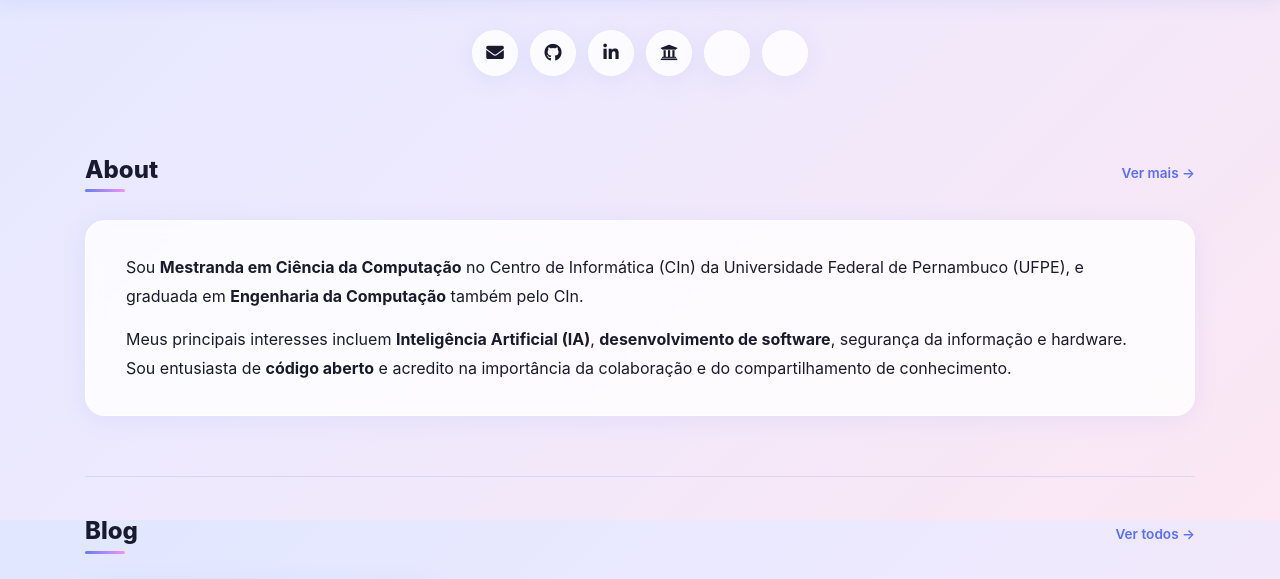
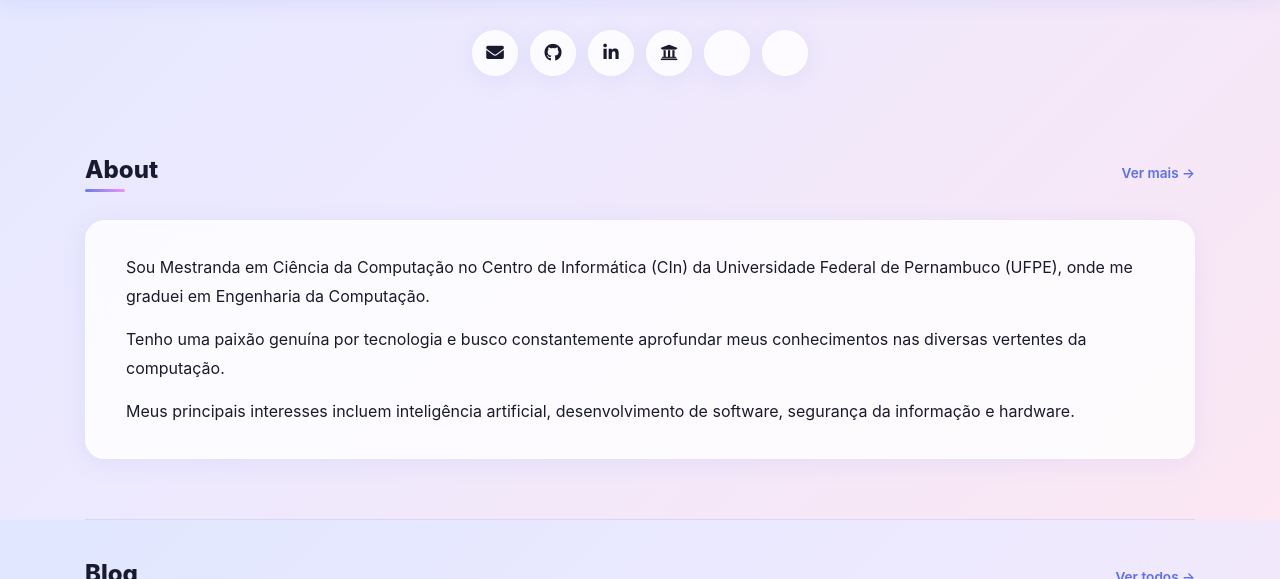
Before and after one commit to nathaliafab/nathaliafab.github.io, a Jekyll site: the page built from index.html, in a window 1280 px wide and 1400 px high, scrolled down 380 px, cut to the strip 0-579 px from the top of the window. Built offline with Jekyll 4.4.1, drawn with Linux system fonts in a browser that asks for light colours; nearby versions of some CDN libraries; the list of posts is cut into pages by our own code; a style sheet for code colours, icons or effects is not loaded; some of the changed text lies outside the part shown.

Commit message:
fix: update section titles and improve timeline item styling

```diff
--- a/assets/css/main.scss
+++ b/assets/css/main.scss
@@ -574,14 +574,13 @@ span.post-name a {
 .timeline-item::before {
   content: '';
   position: absolute;
-  left: -2.75rem;
+  left: -0.4rem;
   top: 1.2rem;
   width: 12px;
   height: 12px;
   border-radius: 50%;
   background: linear-gradient(135deg, var(--grad-1), var(--grad-3));
-  border: 2px solid white;
-  box-shadow: 0 0 0 3px var(--badge-bg);
+  box-shadow: 0 2px 8px rgba(102, 126, 234, 0.25);
 }
 
 .timeline-item:hover {
--- a/index.html
+++ b/index.html
@@ -46,9 +46,15 @@ title: Home
     <h2 class="section-heading">About</h2>
     <a href="{{ site.baseurl }}/about" class="see-all-link">Ver mais →</a>
   </div>
+  {% assign about_page = site.pages | where: "title", "Sobre mim" | first %}
   <div class="about-card">
-    <p>Sou <strong>Mestranda em Ciência da Computação</strong> no Centro de Informática (CIn) da Universidade Federal de Pernambuco (UFPE), e graduada em <strong>Engenharia da Computação</strong> também pelo CIn.</p>
-    <p>Meus principais interesses incluem <strong>Inteligência Artificial (IA)</strong>, <strong>desenvolvimento de software</strong>, segurança da informação e hardware. Sou entusiasta de <strong>código aberto</strong> e acredito na importância da colaboração e do compartilhamento de conhecimento.</p>
+    {% assign content = about_page.content | strip_html | strip %}
+    {% assign sentences = content | split: '.' %}
+    {% for sentence in sentences limit:4 %}
+      {% if sentence contains 'Mestranda' or sentence contains 'principais interesses' or sentence contains 'paixão' or sentence contains 'tecnologia' %}
+        <p>{{ sentence | strip }}.</p>
+      {% endif %}
+    {% endfor %}
   </div>
 </section>
 
@@ -76,15 +82,26 @@ title: Home
     <a href="{{ site.baseurl }}/papers" class="see-all-link">Ver todos →</a>
   </div>
 
+  {% assign papers_page = site.pages | where: "title", "Papers" | first %}
+  {% assign paper_cards = papers_page.content | split: 'paper-card' %}
+
+  {% for card in paper_cards limit:2 offset:1 %}
+    {% if card contains 'paper-title' %}
+      {% assign title = card | split: 'paper-title">' | last | split: '</div>' | first %}
+      {% assign authors = card | split: 'paper-authors">' | last | split: '</div>' | first %}
+      {% assign venue = card | split: 'paper-venue">' | last | split: '</div>' | first %}
+
       <div class="paper-card">
-    <div class="paper-title">Exemplo de Publicação Acadêmica <em>(em breve)</em></div>
-    <div class="paper-authors">N. Barbosa, Colaborador A, Orientador B</div>
-    <div class="paper-venue">Conference / Workshop — 2025</div>
+        <div class="paper-title">{{ title | strip }}</div>
+        <div class="paper-authors">{{ authors | strip }}</div>
+        <div class="paper-venue">{{ venue | strip }}</div>
         <div class="paper-links">
           <a href="#" class="paper-link-btn"><i class="fas fa-file-pdf"></i> PDF</a>
           <a href="#" class="paper-link-btn"><i class="fas fa-link"></i> DOI</a>
         </div>
       </div>
+    {% endif %}
+  {% endfor %}
 
 </section>
 
@@ -97,18 +114,32 @@ title: Home
     <a href="{{ site.baseurl }}/events" class="see-all-link">Ver todos →</a>
   </div>
 
+  {% assign events_page = site.pages | where: "title", "Events & Talks" | first %}
+  {% assign event_cards = events_page.content | split: 'event-card' %}
+
+  {% for card in event_cards limit:2 offset:1 %}
+    {% if card contains 'event-title' %}
+      {% assign month = card | split: 'event-date-month">' | last | split: '</span>' | first %}
+      {% assign day = card | split: 'event-date-day">' | last | split: '</span>' | first %}
+      {% assign year = card | split: 'event-date-year">' | last | split: '</span>' | first %}
+      {% assign title = card | split: 'event-title">' | last | split: '</div>' | first %}
+      {% assign subtitle = card | split: 'event-subtitle">' | last | split: '</div>' | first %}
+      {% assign type = card | split: 'event-type-badge' | last | split: '">' | last | split: '</span>' | first %}
+
       <div class="event-card">
         <div class="event-date-box">
-      <span class="event-date-month">Dez</span>
-      <span class="event-date-day">10</span>
-      <span class="event-date-year">2025</span>
+          <span class="event-date-month">{{ month | strip }}</span>
+          <span class="event-date-day">{{ day | strip }}</span>
+          <span class="event-date-year">{{ year | strip }}</span>
         </div>
         <div class="event-content">
-      <div class="event-title">Apresentação de Exemplo <em>(em breve)</em></div>
-      <div class="event-subtitle">Nome do Evento / Local</div>
-      <span class="event-type-badge type-talk">Talk</span>
+          <div class="event-title">{{ title | strip }}</div>
+          <div class="event-subtitle">{{ subtitle | strip }}</div>
+          <span class="event-type-badge type-talk">{{ type | strip }}</span>
         </div>
       </div>
+    {% endif %}
+  {% endfor %}
 
 </section>
 
@@ -121,22 +152,27 @@ title: Home
     <a href="{{ site.baseurl }}/experience" class="see-all-link">Ver mais →</a>
   </div>
 
+  {% assign experience_page = site.pages | where: "title", "Experience" | first %}
+  {% assign experience_items = experience_page.content | split: 'timeline-item' %}
+
   <div class="timeline">
+    {% for item in experience_items limit:5 offset:1 %}
+      {% if item contains 'timeline-period' %}
+        {% assign period = item | split: 'timeline-period">' | last | split: '</div>' | first %}
+        {% assign title = item | split: 'timeline-title">' | last | split: '</div>' | first %}
+        {% assign org = item | split: 'timeline-org">' | last | split: '</div>' | first %}
+        {% assign desc = item | split: 'timeline-desc">' | last | split: '</p>' | first %}
 
         <div class="timeline-item">
-      <div class="timeline-period">2023 – presente</div>
-      <div class="timeline-title">Mestranda em Ciência da Computação</div>
-      <div class="timeline-org">CIn-UFPE — Recife, PE</div>
-      <p class="timeline-desc">Pesquisa em Engenharia de Software e Inteligência Artificial.</p>
+          <div class="timeline-period">{{ period | strip }}</div>
+          <div class="timeline-title">{{ title | strip }}</div>
+          <div class="timeline-org">{{ org | strip }}</div>
+          {% if desc and desc != '' %}
+            <p class="timeline-desc">{{ desc | strip }}</p>
+          {% endif %}
         </div>
-
-    <div class="timeline-item">
-      <div class="timeline-period">2019 – 2023</div>
-      <div class="timeline-title">Graduação em Engenharia da Computação</div>
-      <div class="timeline-org">CIn-UFPE — Recife, PE</div>
-      <p class="timeline-desc">Formação em Engenharia da Computação com foco em software e hardware.</p>
-    </div>
-
+      {% endif %}
+    {% endfor %}
   </div>
 </section>
 
@@ -149,52 +185,44 @@ title: Home
     <a href="{{ site.baseurl }}/projects" class="see-all-link">Ver todos →</a>
   </div>
 
+  {% assign projects_page = site.pages | where: "title", "Projects" | first %}
+  {% assign project_cards = projects_page.content | split: 'project-card' %}
+
   <div class="row">
+    {% for card in project_cards limit:4 offset:1 %}
+      {% if card contains 'project-name' %}
+        {% assign icon = card | split: 'project-icon">' | last | split: '</div>' | first %}
+        {% assign name = card | split: 'project-name">' | last | split: '</div>' | first %}
+        {% assign desc = card | split: 'project-desc">' | last | split: '</div>' | first %}
+        {% assign github_link = '' %}
+        {% if card contains 'github.com' %}
+          {% assign github_link = card | split: 'href="' | last | split: '"' | first %}
+        {% endif %}
 
         <div class="col-md-4 mb-4">
           <div class="project-card">
-        <div class="project-icon">🔬</div>
-        <div class="project-name">Projeto de Pesquisa <em>(em breve)</em></div>
-        <div class="project-desc">Descrição breve do projeto de pesquisa ou desenvolvimento em andamento.</div>
+            <div class="project-icon">{{ icon | strip }}</div>
+            <div class="project-name">{{ name | strip }}</div>
+            <div class="project-desc">{{ desc | strip }}</div>
             <div class="project-links">
+              {% if github_link != '' %}
+                <a href="{{ github_link }}" target="_blank" class="project-link-btn"><i class="fab fa-github"></i> GitHub</a>
+              {% else %}
                 <a href="{{ author.github }}" target="_blank" class="project-link-btn"><i class="fab fa-github"></i> GitHub</a>
+              {% endif %}
             </div>
+            {% if card contains 'project-tag' %}
               <div class="project-tags">
-          <span class="project-tag">Python</span>
-          <span class="project-tag">IA</span>
+                {% assign tags = card | split: 'project-tag">' %}
+                {% for tag in tags offset:1 limit:3 %}
+                  {% assign tag_content = tag | split: '</span>' | first %}
+                  <span class="project-tag">{{ tag_content | strip }}</span>
+                {% endfor %}
+              </div>
+            {% endif %}
           </div>
         </div>
-    </div>
-
-    <div class="col-md-4 mb-4">
-      <div class="project-card">
-        <div class="project-icon">🌐</div>
-        <div class="project-name">Este Site</div>
-        <div class="project-desc">Site pessoal desenvolvido com Jekyll, totalmente customizado com suporte a tema claro/escuro.</div>
-        <div class="project-links">
-          <a href="https://github.com/nathaliafab/nathaliafab.github.io" target="_blank" class="project-link-btn"><i class="fab fa-github"></i> GitHub</a>
-        </div>
-        <div class="project-tags">
-          <span class="project-tag">Jekyll</span>
-          <span class="project-tag">CSS</span>
-          <span class="project-tag">HTML</span>
-        </div>
-      </div>
-    </div>
-
-    <div class="col-md-4 mb-4">
-      <div class="project-card">
-        <div class="project-icon">⚙️</div>
-        <div class="project-name">Mais Projetos</div>
-        <div class="project-desc">Confira meu GitHub para ver todos os projetos e contribuições open-source.</div>
-        <div class="project-links">
-          <a href="{{ author.github }}" target="_blank" class="project-link-btn"><i class="fab fa-github"></i> GitHub</a>
-        </div>
-        <div class="project-tags">
-          <span class="project-tag">Open Source</span>
-        </div>
-      </div>
-    </div>
-
+      {% endif %}
+    {% endfor %}
   </div>
 </section>
```
Also changed, not shown: _pages/experience.md (+3 -3 lines). Lines whose indentation alone changed are shown as unchanged.
